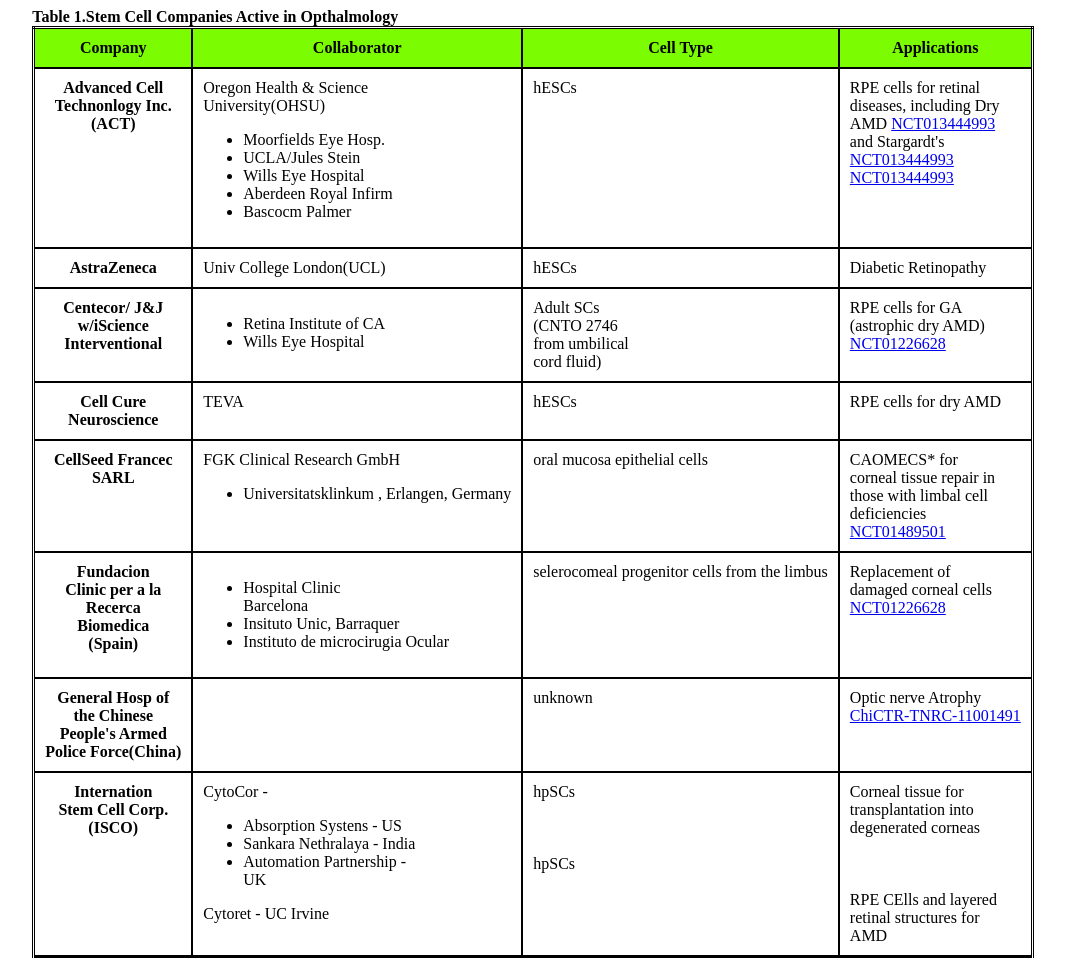
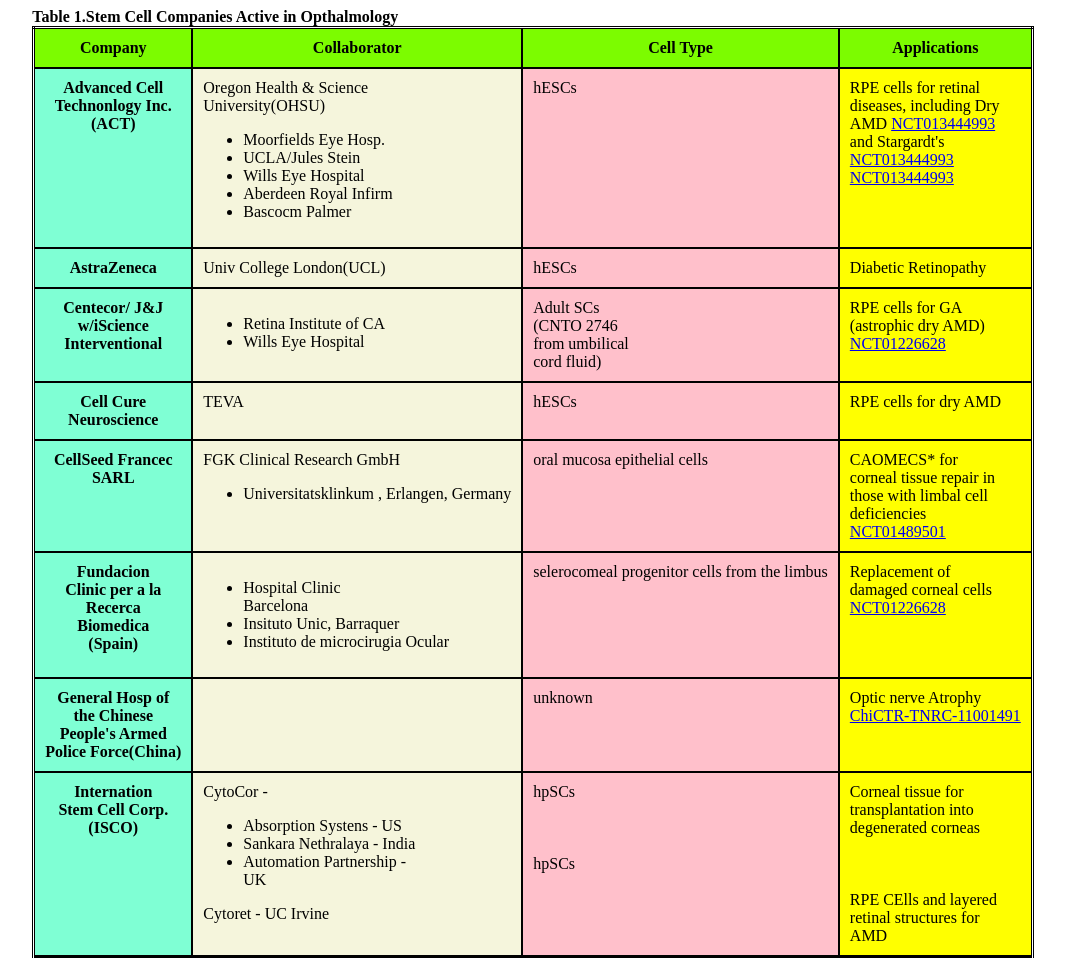
Before and after one commit to Decostar123/CyberCom, a plain HTML site: page HTML PRACTICE 4/index.html in a window 1280 px wide. Shown: the whole page, without its empty margins (107-1172 px from the left). Drawn offline with Linux system fonts and the light colour scheme.

Commit message:
added color

```diff
--- a/HTML PRACTICE 4/index.html
+++ b/HTML PRACTICE 4/index.html
@@ -35,6 +35,18 @@
     .green{
         background-color: lawngreen;
     }
+    .blue{
+      background-color: aquamarine;
+    }
+    .grey{
+      background-color: beige;
+    }
+    .pink{
+      background-color:  pink;
+    }
+    .yellow{
+      background-color: yellow  ;
+    }
 </style>
 <body>
     <div>
@@ -47,10 +59,10 @@
                 <th>Applications</th>
             </tr>
             <tr>
-                <th>
+                <th class ="blue">
                     Advanced Cell <br> Technonlogy Inc.<br>(ACT)
                 </th>
-                <td>
+                <td class="grey">
                     Oregon Health & Science<br> University(OHSU)
 
                     <ul>
@@ -61,10 +73,10 @@
                         <li>Bascocm Palmer</li>
                     </ul>
                 </td>
-                <td>
+                <td class="pink" >
                     hESCs
                 </td>
-                <td>
+                <td class="yellow">
                     RPE cells for retinal<br>
                     diseases, including Dry<br>
                     AMD <a href="#">NCT013444993</a><br>
@@ -74,67 +86,67 @@
                 </td>
             </tr>
             <tr>
-                <th >AstraZeneca</th>
-                <td>Univ College London(UCL)</td>
-                <td>hESCs</td>
-                <td>Diabetic Retinopathy</td>
+                <th class ="blue">AstraZeneca</th>
+                <td class="grey">Univ College London(UCL)</td>
+                <td class="pink" >hESCs</td>
+                <td class="yellow">Diabetic Retinopathy</td>
             </tr>
             <tr>
-                <th>Centecor/ J&J <br>w/iScience<br> Interventional</th>
-                <td>
+                <th class ="blue">Centecor/ J&J <br>w/iScience<br> Interventional</th>
+                <td class="grey">
                     <ul>
                         <li>Retina Institute of CA</li>
                         <li>Wills Eye Hospital</li>
 
                     </ul>
                 </td>
-                <td>  Adult SCs<br>(CNTO 2746 <br> from umbilical <br>cord fluid)</td>
-                <td> RPE cells for GA <br>(astrophic dry AMD)<br>
+                <td class="pink">  Adult SCs<br>(CNTO 2746 <br> from umbilical <br>cord fluid)</td>
+                <td class="yellow"> RPE cells for GA <br>(astrophic dry AMD)<br>
                 <a href="#">NCT01226628</a></td>
             </tr>
             <tr>
-                <th>Cell Cure <br>Neuroscience</th>
-                <td>TEVA</td>
-                <td>hESCs</td>
-                <td>RPE cells for dry AMD</td>
+                <th class ="blue">Cell Cure <br>Neuroscience</th>
+                <td class="grey">TEVA</td>
+                <td class="pink">hESCs</td>
+                <td class="yellow">RPE cells for dry AMD</td>
               </tr>
               <tr>
-                <th>CellSeed Francec <br>SARL</th>
-                <td>
+                <th class ="blue">CellSeed Francec <br>SARL</th>
+                <td class="grey">
                   FGK Clinical Research GmbH
                   <ul>
                     <li>Universitatsklinkum , Erlangen, Germany</li>
                   </ul>
                 </td>
-                <td>oral mucosa epithelial cells</td>
-                <td>
+                <td class="pink">oral mucosa epithelial cells</td>
+                <td class="yellow">
                   CAOMECS* for <br>corneal tissue repair in <br>those with limbal cell <br>
                   deficiencies <br><a href="#">NCT01489501</a>
                 </td>
               </tr>
               <tr>
-                <th>Fundacion <br>Clinic per a la <br>Recerca<br> Biomedica<br>(Spain)</th>
-                <td>
+                <th class ="blue">Fundacion <br>Clinic per a la <br>Recerca<br> Biomedica<br>(Spain)</th>
+                <td class="grey">
                   <ul>
                     <li>Hospital Clinic<br>Barcelona</li>
                     <li>Insituto Unic, Barraquer</li>
                     <li>Instituto de microcirugia Ocular</li>
                   </ul>
                 </td>
-                <td>selerocomeal progenitor cells from the limbus</td>
-                <td>
+                <td class="pink">selerocomeal progenitor cells from the limbus</td>
+                <td class="yellow">
                   Replacement of <br>damaged corneal cells <br> <a href="#">NCT01226628</a>
                 </td>
               </tr>
               <tr>
-                <th>General Hosp of<br> the Chinese<br> People's Armed <br>Police Force(China)</th>
-                <td></td>
-                <td>unknown</td>
-                <td>Optic nerve Atrophy <br><a href="#">ChiCTR-TNRC-11001491</a></td>
+                <th class ="blue">General Hosp of<br> the Chinese<br> People's Armed <br>Police Force(China)</th>
+                <td class="grey"></td>
+                <td class="pink">unknown</td>
+                <td class="yellow">Optic nerve Atrophy <br><a href="#">ChiCTR-TNRC-11001491</a></td>
               </tr>
               <tr>
-                <th>Internation<br> Stem Cell Corp.<br>(ISCO)</th>
-                <td>
+                <th  class ="blue">Internation<br> Stem Cell Corp.<br>(ISCO)</th>
+                <td class="grey">
                   CytoCor -
                   <ul>
                     <li>Absorption Systens - US</li>
@@ -144,7 +156,7 @@
 
                   Cytoret - UC Irvine
                 </td>
-                <td>
+                <td class="pink">
                     hpSCs
                     <br>
                     <br>
@@ -152,7 +164,7 @@
                     <br>
                     hpSCs
                 </td>
-                <td>Corneal tissue for<br> transplantation into <br>
+                <td class="yellow">Corneal tissue for<br> transplantation into <br>
                     degenerated corneas
                     <br>
                     <br>
```
